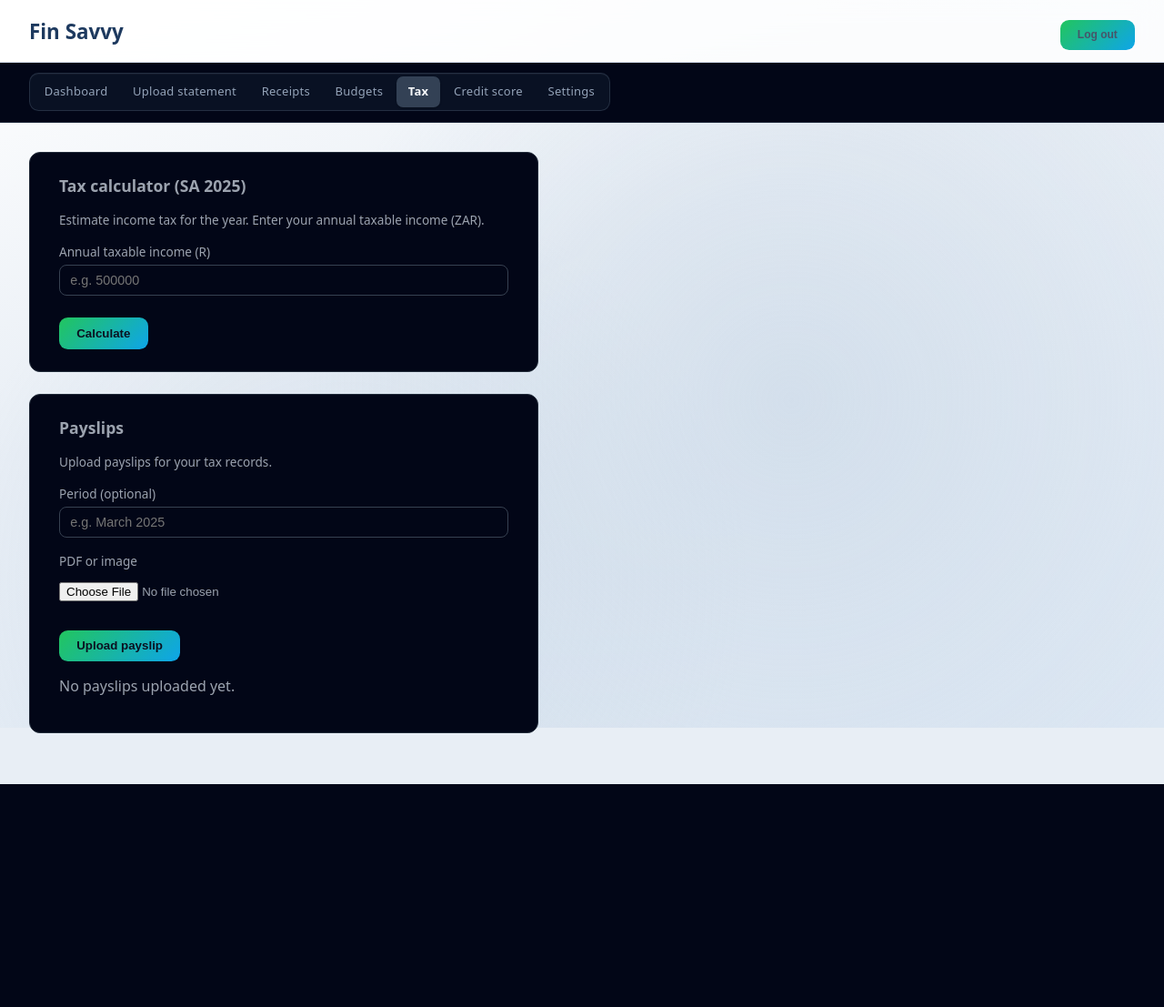
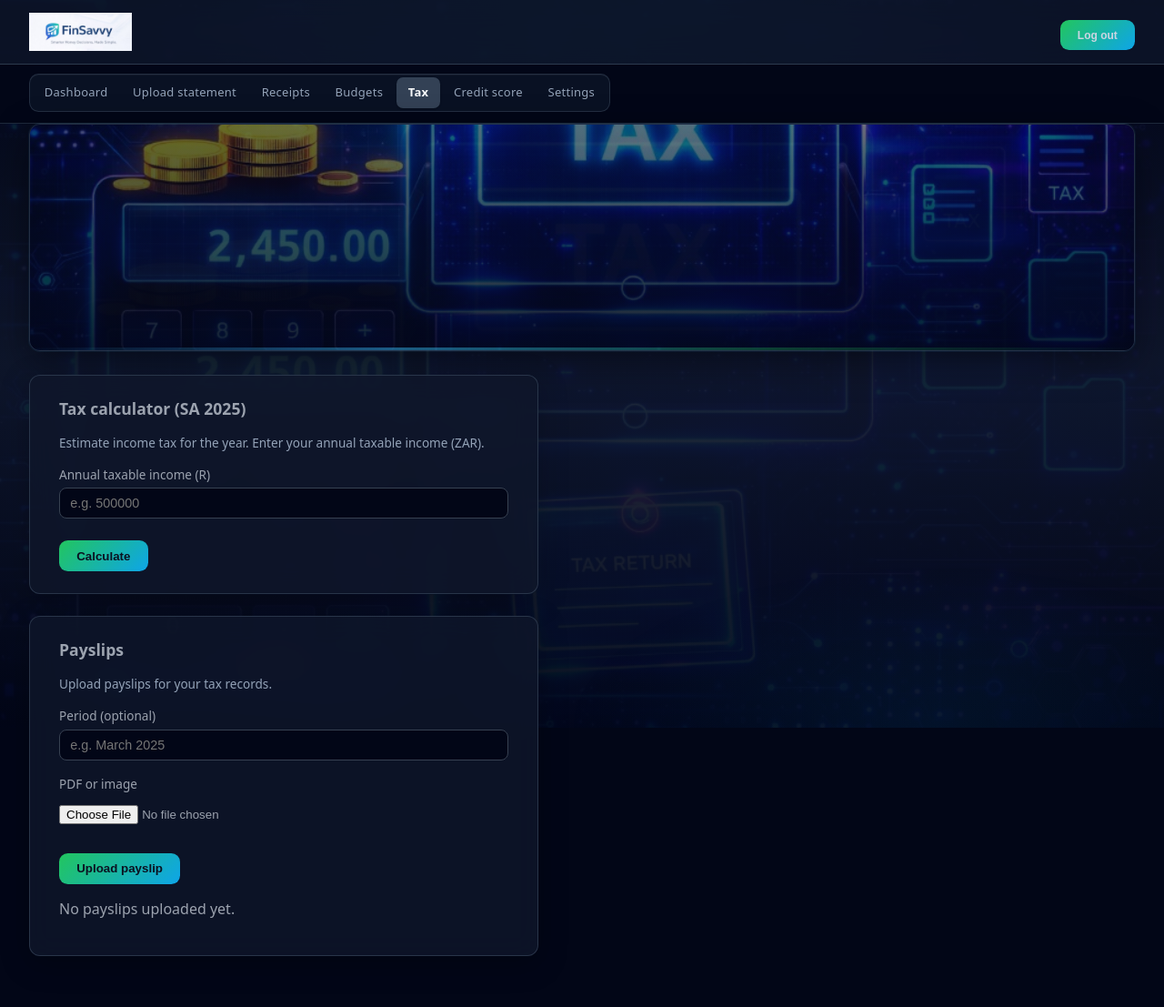
Before and after one commit to BlackChina/fin_savvy_app, a FastAPI app: template fin_savvy_app/templates/tax.html in a window 1280 px wide. Shown: the whole page at 91% size. Before the commit the page ends 862 px from the top, so only its background shows below. Run offline with FastAPI, Linux system fonts and the light colour scheme; the template is opened without the code that fills it, so the values that code supplies are empty.

Commit message:
Tax page: cyberpunk hero backdrop and FinSavvy logo in header
- Add translucent full-page and hero strip using tax-cyberpunk-hero art
- Replace header title with finsavvy_top_brand image (Tax page only)
- Remove FinSavvy banner from hero blend; dedicated tax-page.css

Made-with: Cursor

```diff
--- /dev/null
+++ b/fin_savvy_app/static/tax-page.css
@@ -0,0 +1,141 @@
+/* Tax section — translucent cyberpunk backdrop; FinSavvy mark lives in the header only */
+
+body.tax-page.finsavvy-app-fill {
+  color: #e2e8f0;
+  background-color: #020617;
+}
+
+/* Replace default light app-fill backdrop */
+body.tax-page.finsavvy-app-fill::before {
+  background:
+    linear-gradient(180deg, rgba(2, 6, 23, 0.88) 0%, rgba(15, 23, 42, 0.92) 50%, rgba(2, 6, 23, 0.95) 100%),
+    url("/static/tax-cyberpunk-hero.png") center / cover no-repeat fixed;
+  z-index: -2;
+}
+
+body.tax-page.finsavvy-app-fill::after {
+  background:
+    radial-gradient(ellipse 100% 80% at 50% -10%, rgba(56, 189, 248, 0.14) 0%, transparent 50%),
+    radial-gradient(ellipse 70% 50% at 80% 100%, rgba(14, 165, 233, 0.08) 0%, transparent 45%);
+  z-index: -1;
+}
+
+/* Header / chrome tuned for dark tax theme */
+body.tax-page.finsavvy-app-fill header {
+  background: rgba(15, 23, 42, 0.78);
+  border-bottom: 1px solid rgba(51, 65, 85, 0.85);
+  backdrop-filter: blur(16px);
+  -webkit-backdrop-filter: blur(16px);
+}
+
+body.tax-page.finsavvy-app-fill header .tax-header-brand {
+  display: flex;
+  align-items: center;
+  line-height: 0;
+  margin: 0;
+  text-decoration: none;
+  flex-shrink: 0;
+}
+
+body.tax-page.finsavvy-app-fill header .tax-header-brand:focus-visible {
+  outline: 2px solid rgba(56, 189, 248, 0.65);
+  outline-offset: 4px;
+  border-radius: 0.25rem;
+}
+
+body.tax-page.finsavvy-app-fill header .tax-header-brand__img {
+  height: clamp(2rem, 4.5vw, 2.65rem);
+  width: auto;
+  max-width: min(220px, 52vw);
+  display: block;
+  object-fit: contain;
+}
+
+body.tax-page.finsavvy-app-fill .user-area {
+  color: #94a3b8;
+}
+
+body.tax-page.finsavvy-app-fill .logout-button {
+  border-color: #475569;
+  color: #cbd5e1;
+}
+
+body.tax-page.finsavvy-app-fill .logout-button:hover {
+  background: rgba(51, 65, 85, 0.45);
+  color: #f8fafc;
+}
+
+/* Hero: cyberpunk art only */
+.tax-visual-hero {
+  position: relative;
+  min-height: clamp(148px, 26vw, 248px);
+  margin: 0 2rem 1.35rem;
+  border-radius: 0.75rem;
+  overflow: hidden;
+  border: 1px solid rgba(51, 65, 85, 0.65);
+  box-shadow:
+    0 0 0 1px rgba(56, 189, 248, 0.06),
+    0 12px 40px rgba(0, 0, 0, 0.45);
+  isolation: isolate;
+}
+
+.tax-visual-hero__layer-cyber {
+  position: absolute;
+  inset: 0;
+  background: url("/static/tax-cyberpunk-hero.png") center / cover no-repeat;
+  opacity: 0.5;
+  transform: scale(1.02);
+}
+
+.tax-visual-hero__layer-veil {
+  position: absolute;
+  inset: 0;
+  background: linear-gradient(
+    180deg,
+    rgba(2, 6, 23, 0.2) 0%,
+    rgba(2, 6, 23, 0.45) 45%,
+    rgba(2, 6, 23, 0.78) 100%
+  );
+  pointer-events: none;
+}
+
+.tax-visual-hero__accent {
+  position: absolute;
+  inset: auto 0 0 0;
+  height: 3px;
+  background: linear-gradient(90deg, transparent, rgba(56, 189, 248, 0.55), rgba(34, 197, 94, 0.35), transparent);
+  opacity: 0.85;
+  pointer-events: none;
+}
+
+/* Main column: glass cards over the backdrop */
+body.tax-page.finsavvy-app-fill main.tax-main {
+  position: relative;
+  z-index: 0;
+  max-width: 560px;
+  padding-top: 0.25rem;
+}
+
+body.tax-page.finsavvy-app-fill main.tax-main .card {
+  background: rgba(15, 23, 42, 0.82);
+  border: 1px solid rgba(51, 65, 85, 0.75);
+  backdrop-filter: blur(14px);
+  -webkit-backdrop-filter: blur(14px);
+  box-shadow: 0 8px 32px rgba(0, 0, 0, 0.25);
+}
+
+body.tax-page.finsavvy-app-fill main.tax-main .tax-result {
+  background: rgba(2, 6, 23, 0.55);
+  border: 1px solid rgba(51, 65, 85, 0.5);
+}
+
+body.tax-page.finsavvy-app-fill main.tax-main .hint {
+  color: #94a3b8;
+}
+
+@media (max-width: 640px) {
+  .tax-visual-hero {
+    margin-left: 1rem;
+    margin-right: 1rem;
+  }
+}
--- a/fin_savvy_app/templates/tax.html
+++ b/fin_savvy_app/templates/tax.html
@@ -68,10 +68,19 @@
     </style>
     <link rel="stylesheet" href="/static/app-chrome.css" />
     <link rel="stylesheet" href="/static/finsavvy_background.css" />
+    <link rel="stylesheet" href="/static/tax-page.css" />
   </head>
-  <body class="finsavvy-app-fill">
+  <body class="finsavvy-app-fill tax-page">
     <header>
-      <h1>Fin Savvy</h1>
+      <a href="/" class="tax-header-brand" aria-label="FinSavvy home">
+        <img
+          class="tax-header-brand__img"
+          src="/static/finsavvy_top_brand.png"
+          alt="FinSavvy"
+          width="200"
+          height="48"
+        />
+      </a>
       <div class="user-area">
         <span>{{ username }}</span>
         <form method="post" action="/logout" style="margin: 0;">
@@ -92,7 +101,13 @@
       </div>
     </nav>
 
-    <main>
+    <div class="tax-visual-hero" role="presentation" aria-hidden="true">
+      <div class="tax-visual-hero__layer-cyber"></div>
+      <div class="tax-visual-hero__layer-veil"></div>
+      <div class="tax-visual-hero__accent"></div>
+    </div>
+
+    <main class="tax-main">
       <div class="card">
         <h2>Tax calculator (SA 2025)</h2>
         <p class="hint">Estimate income tax for the year. Enter your annual taxable income (ZAR).</p>
```
Also changed, not shown: fin_savvy_app/static/tax-cyberpunk-hero.png (added).
